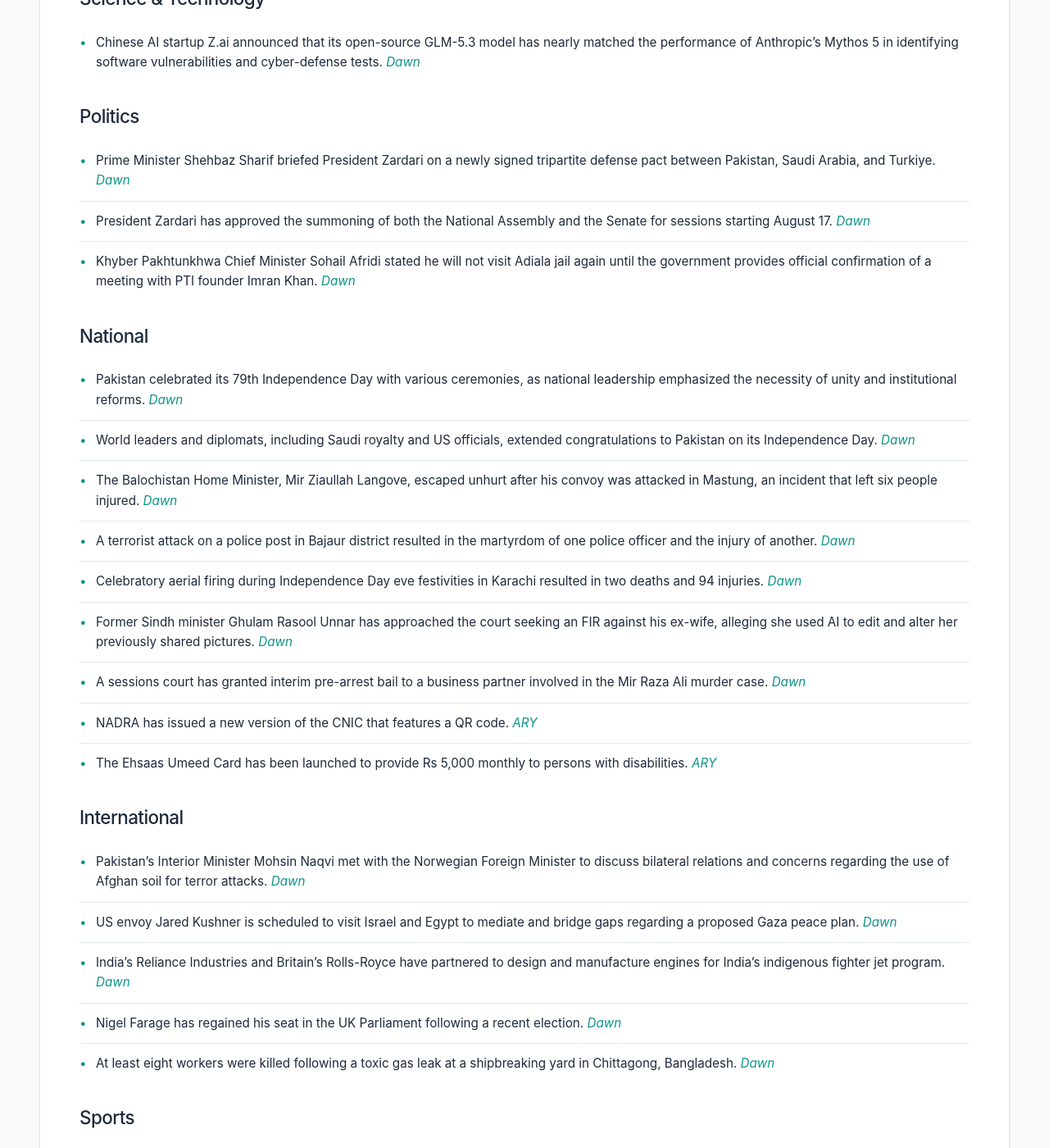
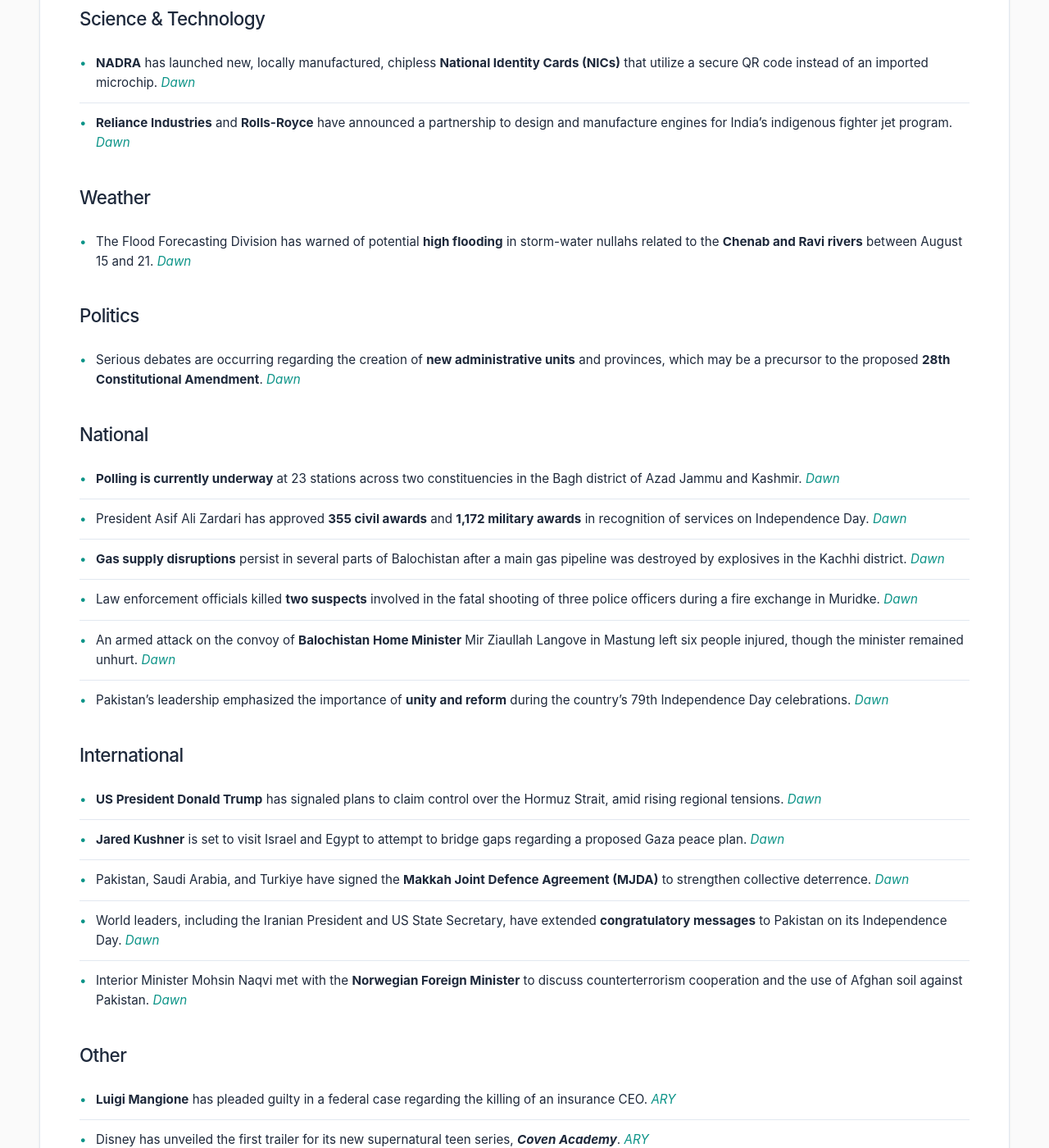
Before and after one commit to zsubzwary/news, a Jekyll site: the page built from en/index.md, in a window 1280 px wide and 1400 px high, scrolled down 646 px. Shown: the whole window at 82% size. Built offline with Jekyll 4.4.1, drawn with Linux system fonts in a browser that asks for light colours; some web fonts are replaced; comment, search, counter and statistics services are not loaded; some of the changed text lies outside the part shown.

Commit message:
DateTime; 2026-08-15T04:03:20.360Z

```diff
--- a/en/index.md
+++ b/en/index.md
@@ -4,47 +4,43 @@ title: Pakistan News Briefing
 lang: en
 ---
 
-Published at: 14-Aug-2026 21:03PKT
+Published at: 15-Aug-2026 09:03PKT
 
 Time to read: 4 mins
 
 ### Economy
-- Petroleum dealers have called off a planned strike following the government's approval of a margin revision for motor spirit and high-speed diesel. *[Dawn](https://www.dawn.com/news/2022816/petroleum-dealers-call-off-planned-strike-as-govt-approves-margin-revision)*
-- Petroleum levy collections reached a record Rs1.57 trillion, even as the cost of running the civil government rose by 16% in the 2025-26 fiscal year. *[Dawn](https://www.dawn.com/news/2022699/petroleum-levy-collection-hits-record-rs157tr)*
+- The government has approved a **15.5 per cent increase** in petroleum dealers' margins, raising them by Rs1.34 per litre to **Rs9.98 per litre** to avert strikes. *[Dawn](https://www.dawn.com/news/2022943/govt-raises-petroleum-dealers-margin-to-rs998-per-litre)* / *[ARY](https://arynews.tv/petrol-dealers-call-off-nationwide-strike-after-govt-offers-margin-hike)*
+- **Container transporters** remain divided and off the roads, causing prolonged disruptions to port operations and external trade. *[Dawn](https://www.dawn.com/news/2022955/containers-to-stay-off-roads-as-transporters-remain-divided)*
+- Shipping traffic in the **Strait of Hormuz** has slowed significantly following US threats of increased economic pressure on Iran. *[ARY](https://arynews.tv/iran-and-the-ongoing-crisis-in-the-strait)*
 
 ### Science & Technology
-- Chinese AI startup Z.ai announced that its open-source GLM-5.3 model has nearly matched the performance of Anthropic's Mythos 5 in identifying software vulnerabilities and cyber-defense tests. *[Dawn](https://www.dawn.com/news/2022805/chinas-zai-says-new-model-nears-anthropics-mythos-5-in-cyber-defence-tests)*
+- **NADRA** has launched new, locally manufactured, chipless **National Identity Cards (NICs)** that utilize a secure QR code instead of an imported microchip. *[Dawn](https://www.dawn.com/news/2022811/nadra-launches-locally-made-qr-code-based-identity-cards)*
+- **Reliance Industries** and **Rolls-Royce** have announced a partnership to design and manufacture engines for India's indigenous fighter jet program. *[Dawn](https://www.dawn.com/news/2022814/indian-firm-to-make-fighter-jet-engines-with-rolls-royce)*
+
+### Weather
+- The Flood Forecasting Division has warned of potential **high flooding** in storm-water nullahs related to the **Chenab and Ravi rivers** between August 15 and 21. *[Dawn](https://www.dawn.com/news/2022937/chenab-ravi-nullahs-may-enter-high-flood-category)*
 
 ### Politics
-- Prime Minister Shehbaz Sharif briefed President Zardari on a newly signed tripartite defense pact between Pakistan, Saudi Arabia, and Turkiye. *[Dawn](https://www.dawn.com/news/2022808/pm-shehbaz-briefs-president-zardari-on-pak-saudi-turkiye-defence-pact)*
-- President Zardari has approved the summoning of both the National Assembly and the Senate for sessions starting August 17. *[Dawn](https://www.dawn.com/news/2022758/president-zardari-approves-summoning-of-na-senate-sessions-on-august-17)*
-- Khyber Pakhtunkhwa Chief Minister Sohail Afridi stated he will not visit Adiala jail again until the government provides official confirmation of a meeting with PTI founder Imran Khan. *[Dawn](https://www.dawn.com/news/2022692/no-adiala-visit-without-confirmation-of-meeting-says-kp-cm-afridi)*
+- Serious debates are occurring regarding the creation of **new administrative units** and provinces, which may be a precursor to the proposed **28th Constitutional Amendment**. *[Dawn](https://www.dawn.com/news/2022951/new-administrative-units-under-serious-consideration)*
 
 ### National
-- Pakistan celebrated its 79th Independence Day with various ceremonies, as national leadership emphasized the necessity of unity and institutional reforms. *[Dawn](https://www.dawn.com/news/2022742/pakistans-leadership-stresses-need-for-unity-reforms-as-nation-celebrates-independence-day)*
-- World leaders and diplomats, including Saudi royalty and US officials, extended congratulations to Pakistan on its Independence Day. *[Dawn](https://www.dawn.com/news/2022800/world-leaders-extend-greetings-to-pakistan-on-independence-day-hail-bilateral-ties)*
-- The Balochistan Home Minister, Mir Ziaullah Langove, escaped unhurt after his convoy was attacked in Mastung, an incident that left six people injured. *[Dawn](https://www.dawn.com/news/2022775/balochistan-home-minister-unhurt-as-convoy-comes-under-attack-in-mastung)*
-- A terrorist attack on a police post in Bajaur district resulted in the martyrdom of one police officer and the injury of another. *[Dawn](https://www.dawn.com/news/2022779/cop-martyred-another-injured-in-terrorist-attack-on-police-post-in-bajaur)*
-- Celebratory aerial firing during Independence Day eve festivities in Karachi resulted in two deaths and 94 injuries. *[Dawn](https://www.dawn.com/news/2022755/2-dead-94-injured-in-celebratory-aerial-firing-incidents-in-karachi-on-independence-day-eve)*
-- Former Sindh minister Ghulam Rasool Unnar has approached the court seeking an FIR against his ex-wife, alleging she used AI to edit and alter her previously shared pictures. *[Dawn](https://www.dawn.com/news/2022652/ex-sindh-minister-seeks-fir-against-ex-wife-over-ai-edited-pictures)*
-- A sessions court has granted interim pre-arrest bail to a business partner involved in the Mir Raza Ali murder case. *[Dawn](https://www.dawn.com/news/2022648/business-partner-granted-interim-bail-in-mir-raza-ali-murder-case)*
-- NADRA has issued a new version of the CNIC that features a QR code. *[ARY](https://arynews.tv/nadra-issues-new-cnic-featurin-qr-code)*
-- The Ehsaas Umeed Card has been launched to provide Rs 5,000 monthly to persons with disabilities. *[ARY](https://arynews.tv/rs-5000-every-month-ehsaas-umeed-card-for-persons-with-disabilities)*
+- **Polling is currently underway** at 23 stations across two constituencies in the Bagh district of Azad Jammu and Kashmir. *[Dawn](https://www.dawn.com/news/2023001/balloting-underway-at-23-polling-stations-in-2-constituencies-of-ajks-bagh-district)*
+- President Asif Ali Zardari has approved **355 civil awards** and **1,172 military awards** in recognition of services on Independence Day. *[Dawn](https://www.dawn.com/news/2022933/presidency-announces-355-civil-awards-on-independence-day)*
+- **Gas supply disruptions** persist in several parts of Balochistan after a main gas pipeline was destroyed by explosives in the Kachhi district. *[Dawn](https://www.dawn.com/news/2022935/gas-supply-disruption-persists-in-balochistan-as-repair-work-awaits-security-clearance)*
+- Law enforcement officials killed **two suspects** involved in the fatal shooting of three police officers during a fire exchange in Muridke. *[Dawn](https://www.dawn.com/news/2022832/2-suspects-in-fatal-attacks-on-lahore-cops-killed-in-muridke-fire-exchange-say-police)*
+- An armed attack on the convoy of **Balochistan Home Minister** Mir Ziaullah Langove in Mastung left six people injured, though the minister remained unhurt. *[Dawn](https://www.dawn.com/news/2022775/balochistan-home-minister-unhurt-as-convoy-comes-under-attack-in-mastung)*
+- Pakistan’s leadership emphasized the importance of **unity and reform** during the country's 79th Independence Day celebrations. *[Dawn](https://www.dawn.com/news/2022742/pakistans-leadership-stresses-need-for-unity-reforms-as-nation-celebrates-independence-day)*
 
 ### International
-- Pakistan's Interior Minister Mohsin Naqvi met with the Norwegian Foreign Minister to discuss bilateral relations and concerns regarding the use of Afghan soil for terror attacks. *[Dawn](https://www.dawn.com/news/2022764/afghan-soil-being-used-against-pakistan-naqvi-tells-norway-fm-as-two-discuss-counterterrorism-cooperation)*
-- US envoy Jared Kushner is scheduled to visit Israel and Egypt to mediate and bridge gaps regarding a proposed Gaza peace plan. *[Dawn](https://www.dawn.com/news/2022801/trumps-envoy-jared-kushner-to-visit-israel-to-bridge-gaps-on-gaza-plan)*
-- India's Reliance Industries and Britain's Rolls-Royce have partnered to design and manufacture engines for India's indigenous fighter jet program. *[Dawn](https://www.dawn.com/news/2022814/indian-firm-to-make-fighter-jet-engines-with-rolls-royce)*
-- Nigel Farage has regained his seat in the UK Parliament following a recent election. *[Dawn](https://www.dawn.com/news/2022761/nigel-farage-regains-uk-parliamentary-seat-fights-off-count-binface-challenge)*
-- At least eight workers were killed following a toxic gas leak at a shipbreaking yard in Chittagong, Bangladesh. *[Dawn](https://www.dawn.com/news/2022803/gas-leak-at-bangladesh-shipbreaking-yard-kills-8-police)*
-
-### Sports
-- Cricketer Mohammad Nawaz has been ruled out of the National Champions Cup. *[ARY](https://arynews.tv/mohammad-nawaz-ruled-out-of-national-champions-cup)*
-- Shubman Gill will lead India in their upcoming 600th Test match. *[ARY](https://arynews.tv/gill-says-huge-honour-to-lead-india-in-600th-test)*
-- Former Aston Villa title-winning goalkeeper Jimmy Rimmer has passed away at the age of 78. *[ARY](https://arynews.tv/former-villa-title-winning-keeper-jimmy-rimmer-dead-at-78)*
+- **US President Donald Trump** has signaled plans to claim control over the Hormuz Strait, amid rising regional tensions. *[Dawn](https://www.dawn.com/news/2022956/trump-signals-plan-to-claim-hormuz-soon)*
+- **Jared Kushner** is set to visit Israel and Egypt to attempt to bridge gaps regarding a proposed Gaza peace plan. *[Dawn](https://www.dawn.com/news/2022801/trumps-envoy-jared-kushner-to-visit-israel-to-bridge-gaps-on-gaza-plan)*
+- Pakistan, Saudi Arabia, and Turkiye have signed the **Makkah Joint Defence Agreement (MJDA)** to strengthen collective deterrence. *[Dawn](https://www.dawn.com/news/2022984/the-middle-easts-nato)*
+- World leaders, including the Iranian President and US State Secretary, have extended **congratulatory messages** to Pakistan on its Independence Day. *[Dawn](https://www.dawn.com/news/2022800/world-leaders-extend-greetings-to-pakistan-on-independence-day-hail-bilateral-ties)*
+- Interior Minister Mohsin Naqvi met with the **Norwegian Foreign Minister** to discuss counterterrorism cooperation and the use of Afghan soil against Pakistan. *[Dawn](https://www.dawn.com/news/2022764/afghan-soil-being-used-against-pakistan-naqvi-tells-norway-fm-as-two-discuss-counterterrorism-cooperation)*
 
 ### Other
-- Reports suggest ongoing tension and a potential rift between Meghan Markle and members of the British Royal Family. *[ARY](https://arynews.tv/meghan-markle-pushes-back-against-prince-william-and-kate-middleton-amid-royal-rift-reports)*
-- Pop star Selena Gomez is reportedly facing significant legal issues. *[ARY](https://arynews.tv/selena-gomez-in-deep-legal-trouble)*
-- Speculation continues regarding the involvement of Cristiano Ronaldo's family in his upcoming wedding plans. *[ARY](https://arynews.tv/inside-the-buzz-are-cristiano-ronaldos-family-members-really-missing-from-his-wedding-plans)*
-- Katie Price has announced a new tour for her live podcast. *[ARY](https://arynews.tv/katie-price-announces-live-podcast-tour)*
+- **Luigi Mangione** has pleaded guilty in a federal case regarding the killing of an insurance CEO. *[ARY](https://arynews.tv/luigi-mangione-admits-killing-insurance-ceo-pleads-guilty-in-federal-case)*
+- Disney has unveiled the first trailer for its new supernatural teen series, ***Coven Academy***. *[ARY](https://arynews.tv/disney-unveils-first-trailer-for-coven-academy-a-new-supernatural-teen-series)*
+- **Kim Kardashian and Kris Jenner** secured a victory in a defamation lawsuit involving Ray J. *[ARY](https://arynews.tv/kim-kardashian-kris-jenner-receive-big-victory-in-ray-j-defamation-lawsuit)*
+- Disney released character teasers featuring a new look for Anna and Elsa in ***Frozen 3***. *[ARY](https://arynews.tv/disney-unveils-new-look-for-anna-and-elsa-in-frozen-3-character-tease)*
+- Various reports have surfaced regarding the **British Royal Family**, covering topics from flying etiquette to internal rifts involving Meghan Markle and Kate Middleton. *[ARY](https://arynews.tv/the-surprising-modest-rule-prince-william-and-kate-middleton-follow-when-flying-commercial)* / *[ARY](https://arynews.tv/meghan-markle-pushes-back-against-prince-william-and-kate-middleton-amid-royal-rift-reports)*
```
